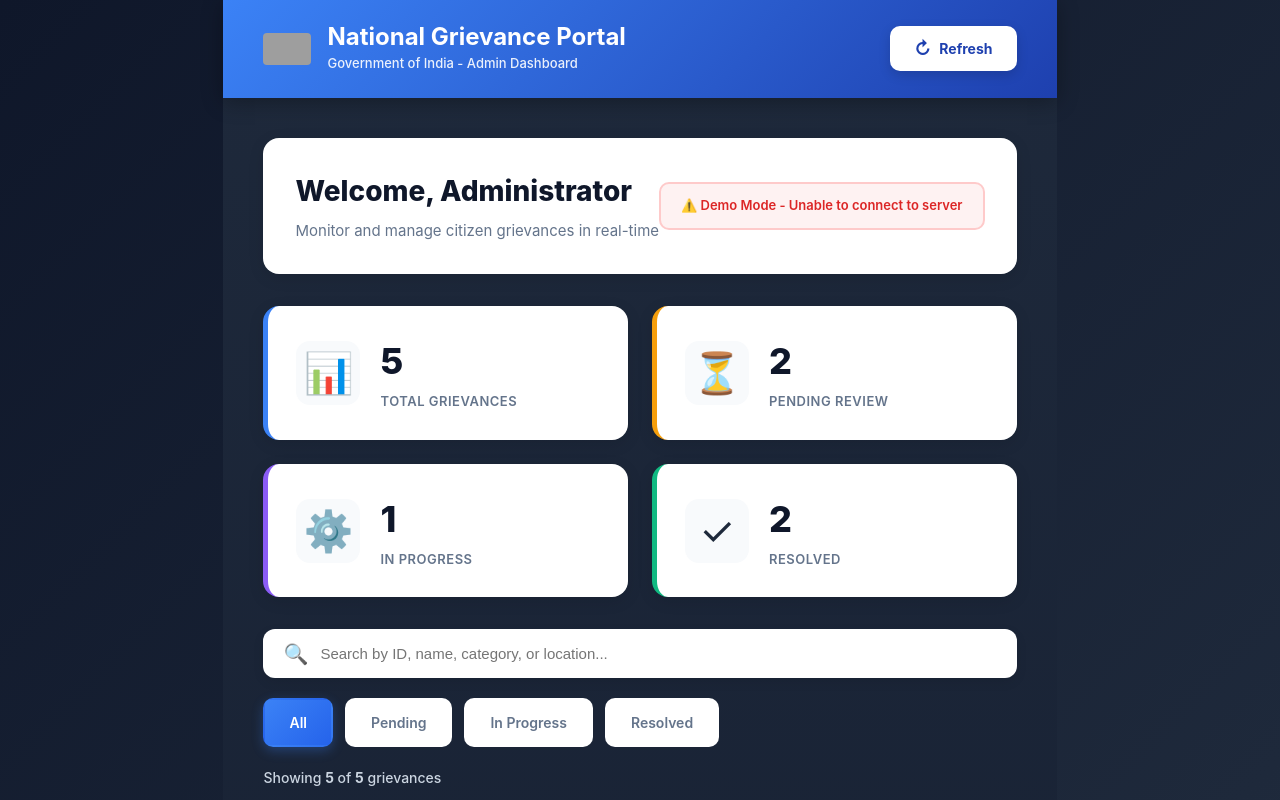
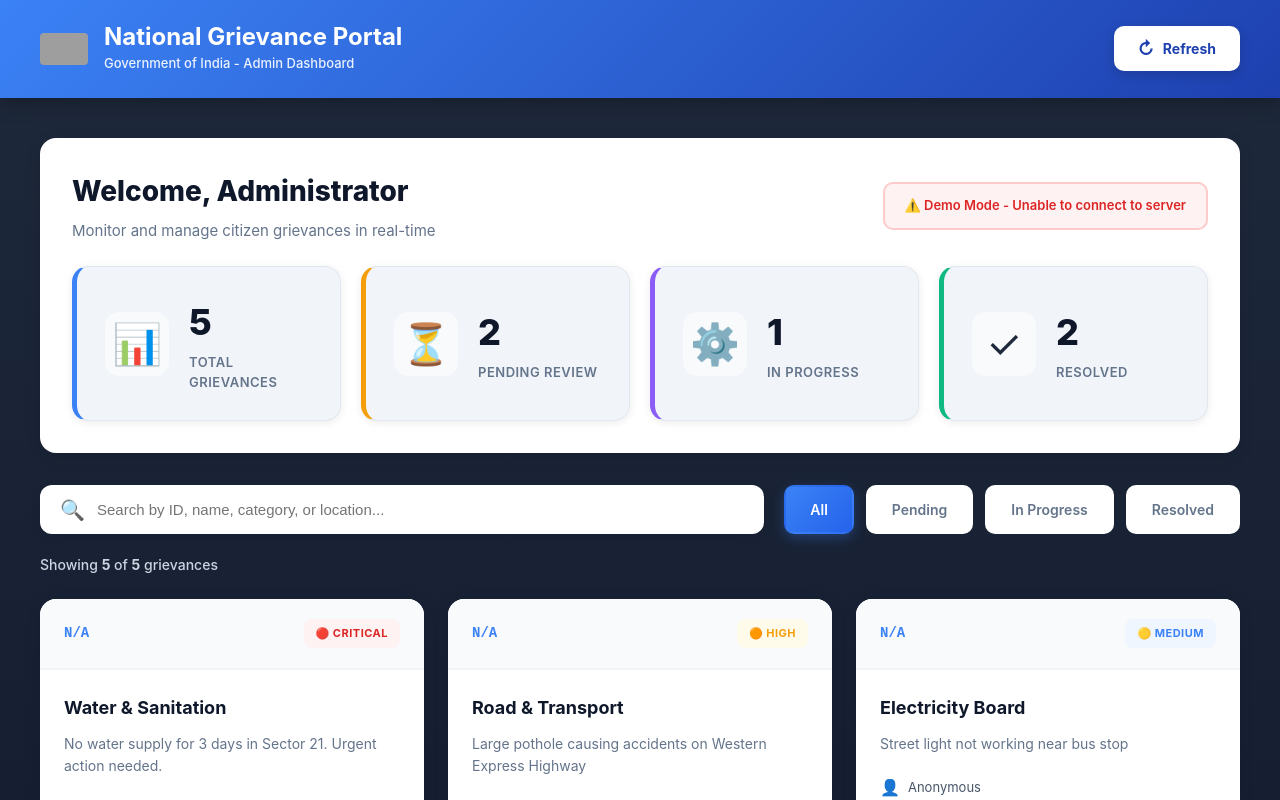
Before and after one commit to ByteQuest-2025/GFGBQ-Team-the-sirens, a React (Vite) app in the folder client/: page /admin-dashboard in a window 1280 px wide. Shown: the top 800 px of the page. Built offline with nearby package versions, Linux system fonts and the light colour scheme; no server answers; grey boxes are pictures that could not be loaded.

Commit message:
fixed:   client/src/AdminPanel.jsx    modified:   client/src/AdminRestore.jsx

```diff
--- a/client/src/AdminBackup.jsx
+++ b/client/src/AdminBackup.jsx
@@ -148,8 +148,9 @@ export default function AdminBackup() {
 
       {/* Main Content */}
       <div style={styles.mainContent}>
-        {/* Welcome Section */}
+        {/* Welcome Section with Stats */}
         <div style={styles.welcomeCard}>
+          <div style={styles.welcomeHeader}>
             <div>
               <h2 style={styles.welcomeTitle}>Welcome, Administrator</h2>
               <p style={styles.welcomeText}>Monitor and manage citizen grievances in real-time</p>
@@ -161,7 +162,7 @@ export default function AdminBackup() {
             )}
           </div>
 
-        {/* Stats Grid */}
+          {/* Stats Grid - Now inside welcome card */}
           <div style={styles.statsGrid}>
             <div style={{...styles.statCard, ...styles.statCardTotal}}>
               <div style={styles.statIcon}>📊</div>
@@ -192,6 +193,7 @@ export default function AdminBackup() {
               <div style={styles.statContent}>
                 <div style={styles.statNumber}>{stats.resolved}</div>
                 <div style={styles.statLabel}>Resolved</div>
+              </div>
             </div>
           </div>
         </div>
@@ -413,10 +415,14 @@ const styles = {
     borderRadius: '16px',
     padding: '32px',
     marginBottom: '32px',
+    boxShadow: '0 4px 16px rgba(0, 0, 0, 0.1)',
+  },
+
+  welcomeHeader: {
     display: 'flex',
     justifyContent: 'space-between',
     alignItems: 'center',
-    boxShadow: '0 4px 16px rgba(0, 0, 0, 0.1)',
+    marginBottom: '24px',
   },
 
   welcomeTitle: {
@@ -444,19 +450,19 @@ const styles = {
 
   statsGrid: {
     display: 'grid',
-    gridTemplateColumns: 'repeat(auto-fit, minmax(250px, 1fr))',
-    gap: '24px',
-    marginBottom: '32px',
+    gridTemplateColumns: 'repeat(4, 1fr)',
+    gap: '20px',
   },
 
   statCard: {
-    background: 'white',
+    background: '#f1f5f9',
     borderRadius: '16px',
     padding: '28px',
     display: 'flex',
     alignItems: 'center',
     gap: '20px',
-    boxShadow: '0 4px 16px rgba(0, 0, 0, 0.1)',
+    boxShadow: '0 2px 8px rgba(0, 0, 0, 0.08)',
+    border: '1px solid #e2e8f0',
     borderLeft: '5px solid',
     transition: 'all 0.3s',
   },
```
Lines whose indentation alone changed are shown as unchanged.
